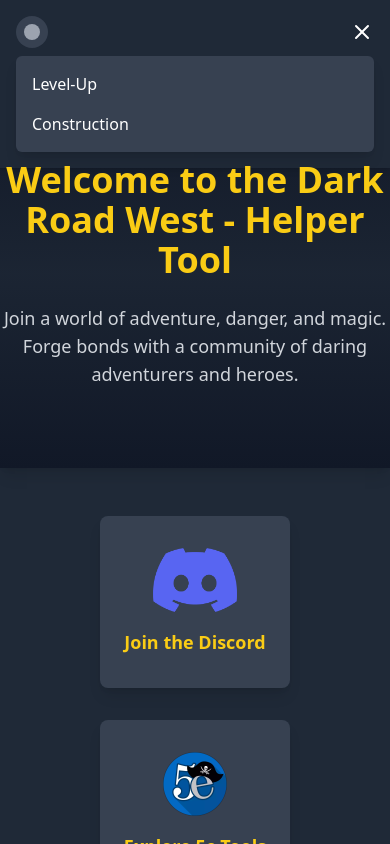
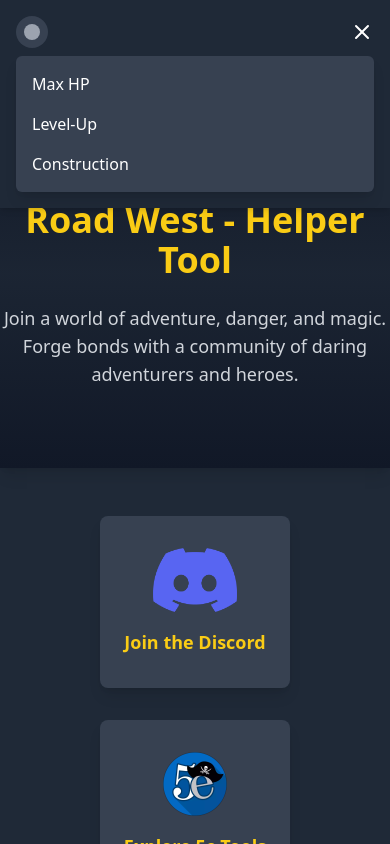
Before and after one commit to maxecution/DRW-helper, a React (Vite) app: page / in a window 390 px wide. Both pictures are taken after a click on the button 362 px from the left and 32 px from the top of the page. Shown: the top 844 px of the page. Built offline with nearby package versions, Linux system fonts and the light colour scheme.

Commit message:
Added Max HP to burger menu and fixed z for it

```diff
--- a/src/pages/homePage/HelloWorld.jsx
+++ b/src/pages/homePage/HelloWorld.jsx
@@ -7,7 +7,7 @@ function HelloWorld() {
       {/* Hero Section */}
       <header className='relative bg-gray-900 py-20 text-center shadow-lg'>
         <div className='absolute inset-0 bg-gradient-to-t from-gray-900 via-gray-800 to-transparent opacity-75'></div>
-        <div className='relative z-10 space-y-6'>
+        <div className='relative space-y-6'>
           <h1 className='text-4xl md:text-5xl font-extrabold text-yellow-400'>
             Welcome to the Dark Road West - Helper Tool
           </h1>
--- a/src/pages/navBar/NavBar.jsx
+++ b/src/pages/navBar/NavBar.jsx
@@ -51,8 +51,16 @@ function Navbar() {
 
       {/* Collapsible Menu for Small Screens */}
       {isMenuOpen && (
-        <div className='sm:hidden mt-2 bg-gray-700 rounded-md shadow-lg p-4'>
+        <div className='sm:hidden mt-2 bg-gray-700 rounded-md shadow-lg p-4 z-20'>
           <ul className='space-y-4'>
+            <li>
+              <Link
+                to='/max-hp-calc'
+                className='block hover:text-yellow-400 transition'
+                onClick={() => setIsMenuOpen(false)}>
+                Max HP
+              </Link>
+            </li>
             <li>
               <Link
                 to='/level-up-calc'
```
